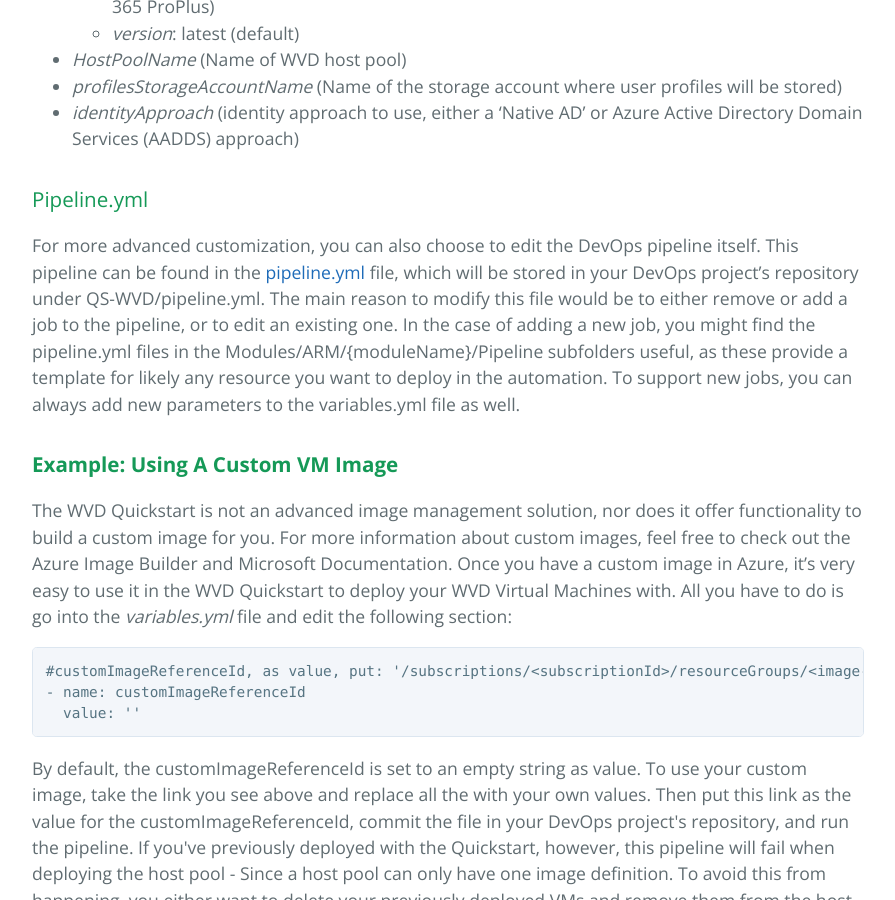
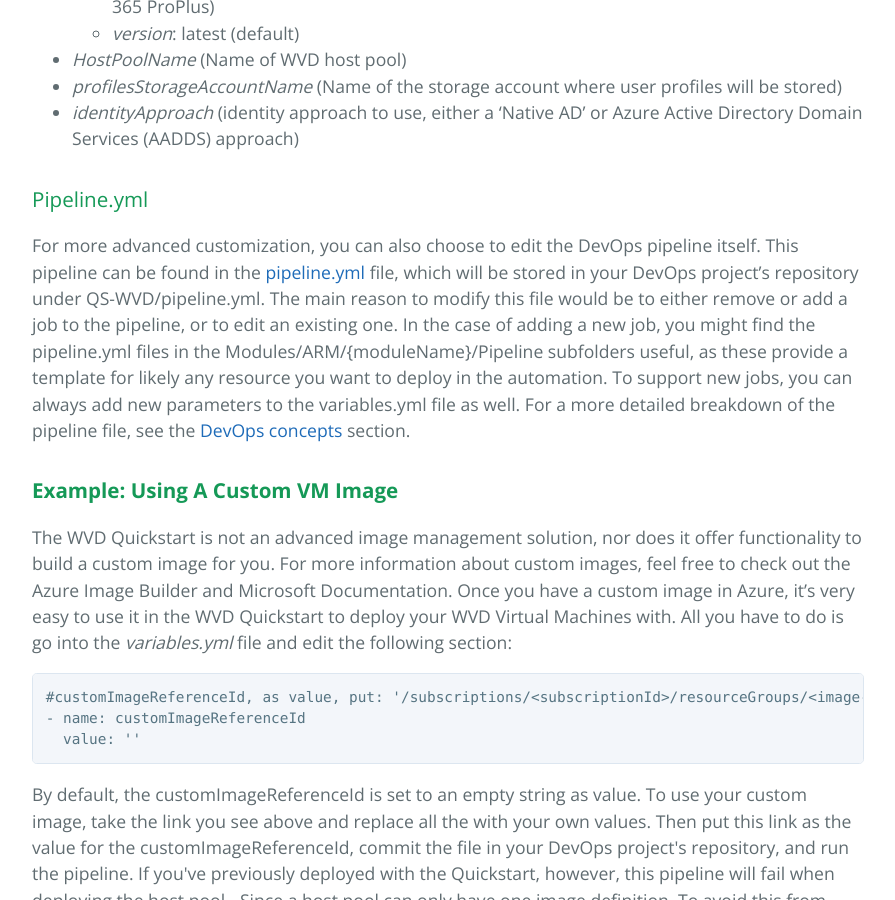
Before and after one commit to samvdjagt/wvdquickstart, a Jekyll site: the page built from customize.md, in a window 1280 px wide and 900 px high, scrolled down 3338 px. Shown: the whole window, without its empty margins (192-1087 px from the left). Built offline with Jekyll 4.4.1, drawn with Linux system fonts in a browser that asks for light colours.

Commit message:
Update customize.md

```diff
--- a/customize.md
+++ b/customize.md
@@ -87,7 +87,7 @@
 * *identityApproach* (identity approach to use, either a 'Native AD' or Azure Active Directory Domain Services (AADDS) approach)
 
 ### Pipeline.yml
-For more advanced customization, you can also choose to edit the DevOps pipeline itself. This pipeline can be found in the <a href="https://github.com/samvdjagt/wvdquickstart/tree/master/QS-WVD/pipeline.yml" target="_blank">pipeline.yml</a> file, which will be stored in your DevOps project's repository under QS-WVD/pipeline.yml. The main reason to modify this file would be to either remove or add a job to the pipeline, or to edit an existing one. In the case of adding a new job, you might find the pipeline.yml files in the Modules/ARM/{moduleName}/Pipeline subfolders useful, as these provide a template for likely any resource you want to deploy in the automation. To support new jobs, you can always add new parameters to the variables.yml file as well.
+For more advanced customization, you can also choose to edit the DevOps pipeline itself. This pipeline can be found in the <a href="https://github.com/samvdjagt/wvdquickstart/tree/master/QS-WVD/pipeline.yml" target="_blank">pipeline.yml</a> file, which will be stored in your DevOps project's repository under QS-WVD/pipeline.yml. The main reason to modify this file would be to either remove or add a job to the pipeline, or to edit an existing one. In the case of adding a new job, you might find the pipeline.yml files in the Modules/ARM/{moduleName}/Pipeline subfolders useful, as these provide a template for likely any resource you want to deploy in the automation. To support new jobs, you can always add new parameters to the variables.yml file as well. For a more detailed breakdown of the pipeline file, see the <a href="devops" target="_blank">DevOps concepts</a> section.
 
 ### <b>Example: Using A Custom VM Image</b>
 The WVD Quickstart is not an advanced image management solution, nor does it offer functionality to build a custom image for you. For more information about custom images, feel free to check out the Azure Image Builder and Microsoft Documentation. Once you have a custom image in Azure, it's very easy to use it in the WVD Quickstart to deploy your WVD Virtual Machines with. All you have to do is go into the *variables.yml* file and edit the following section:
```
